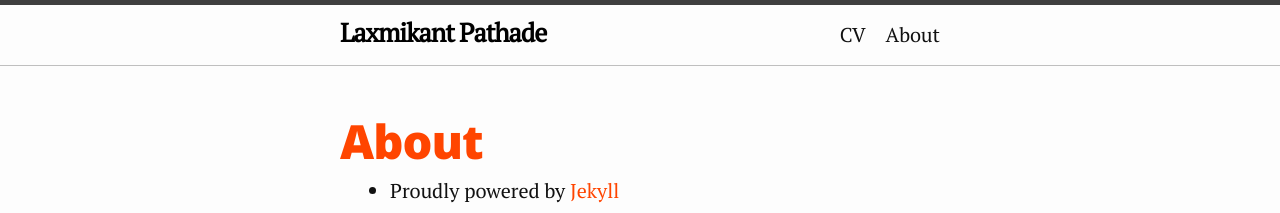
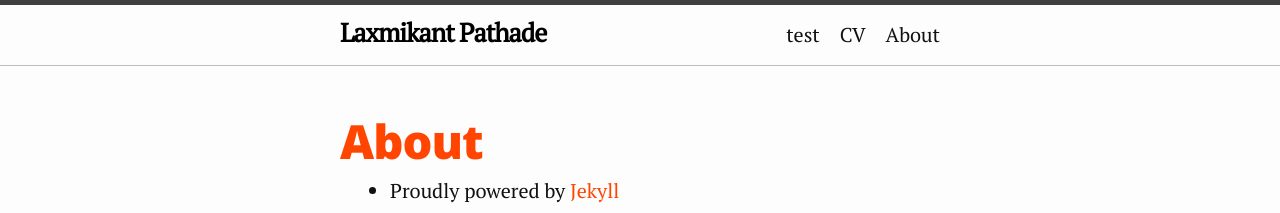
Before and after one commit to laxmikantpathade/laxmikantpathade.github.io, a Jekyll site: the page built from about.md, in a window 1280 px wide. Shown: the top 213 px of the page. Built offline with Jekyll 4.4.1, drawn with Linux system fonts in a browser that asks for light colours; Markdown is read by kramdown in place of the engine named in the settings.

```diff
--- a/_config.yml
+++ b/_config.yml
@@ -40,6 +40,14 @@
   url: assets/resume-laxmikantpathade.pdf # [mandatory] url of the curriculum file.
 cc: #creative commons share alike licence; default is (c)
 
+
+# Nav menu
+nav_ext_links:
+  - name: test
+    url: https://twitter.com/LaxPathade_LP
+
+
+
 # Build settings
 
 markdown: redcarpet
```
